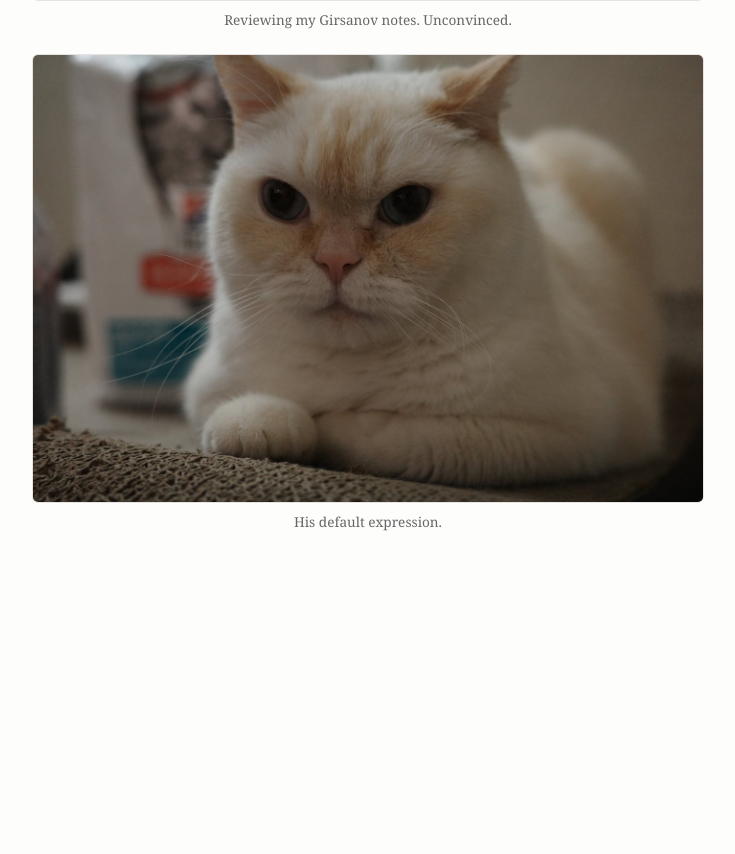
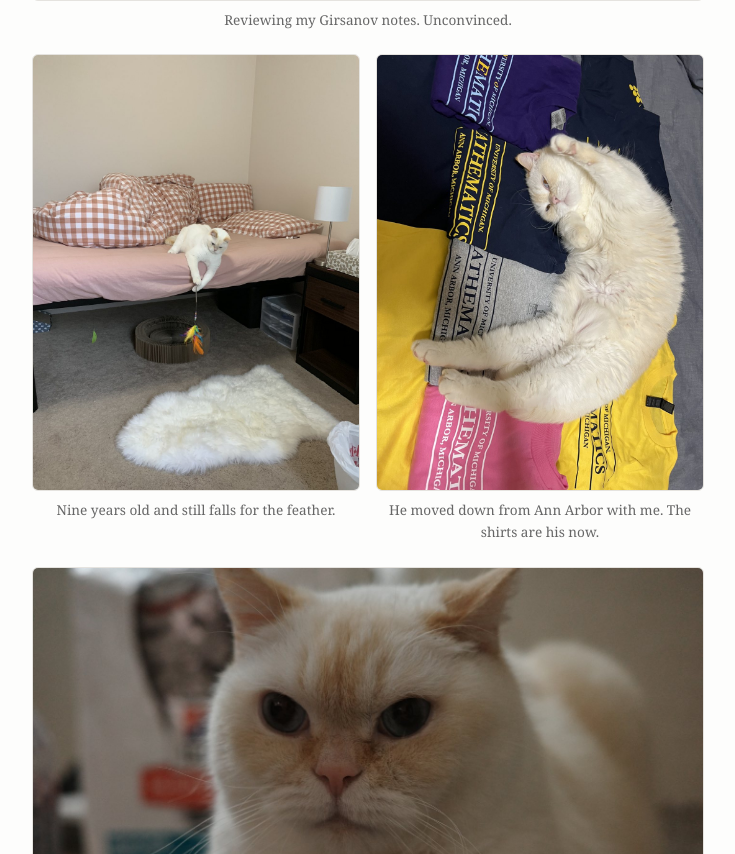
Before and after one commit to shaorenj/Renjie-web, a plain HTML site: page xiuxiu.html in a window 1280 px wide. Shown: the part 1326-2180 px from the top of the page, without its empty margins (272-1007 px from the left). Before the commit the page ends 1979 px from the top, so only its background shows below. Drawn offline with Linux system fonts and the light colour scheme.

Commit message:
Add two more Xiuxiu photos

```diff
--- a/xiuxiu.html
+++ b/xiuxiu.html
@@ -26,6 +26,17 @@
         <figcaption>Reviewing my Girsanov notes. Unconvinced.</figcaption>
       </figure>
 
+      <div class="gallery">
+        <figure>
+          <img src="assets/xiuxiu-toy.jpg" alt="Xiuxiu lying on the bed with one paw hooked around a feather wand toy" />
+          <figcaption>Nine years old and still falls for the feather.</figcaption>
+        </figure>
+        <figure>
+          <img src="assets/xiuxiu-shirts.jpg" alt="Xiuxiu curled up asleep on a pile of University of Michigan Mathematics t-shirts" />
+          <figcaption>He moved down from Ann Arbor with me. The shirts are his now.</figcaption>
+        </figure>
+      </div>
+
       <figure>
         <img src="assets/xiuxiu-loaf.jpg" alt="Close-up portrait of Xiuxiu resting with his paws tucked" />
         <figcaption>His default expression.</figcaption>
```
Also changed, not shown: assets/xiuxiu-shirts.jpg (added), assets/xiuxiu-toy.jpg (added).
